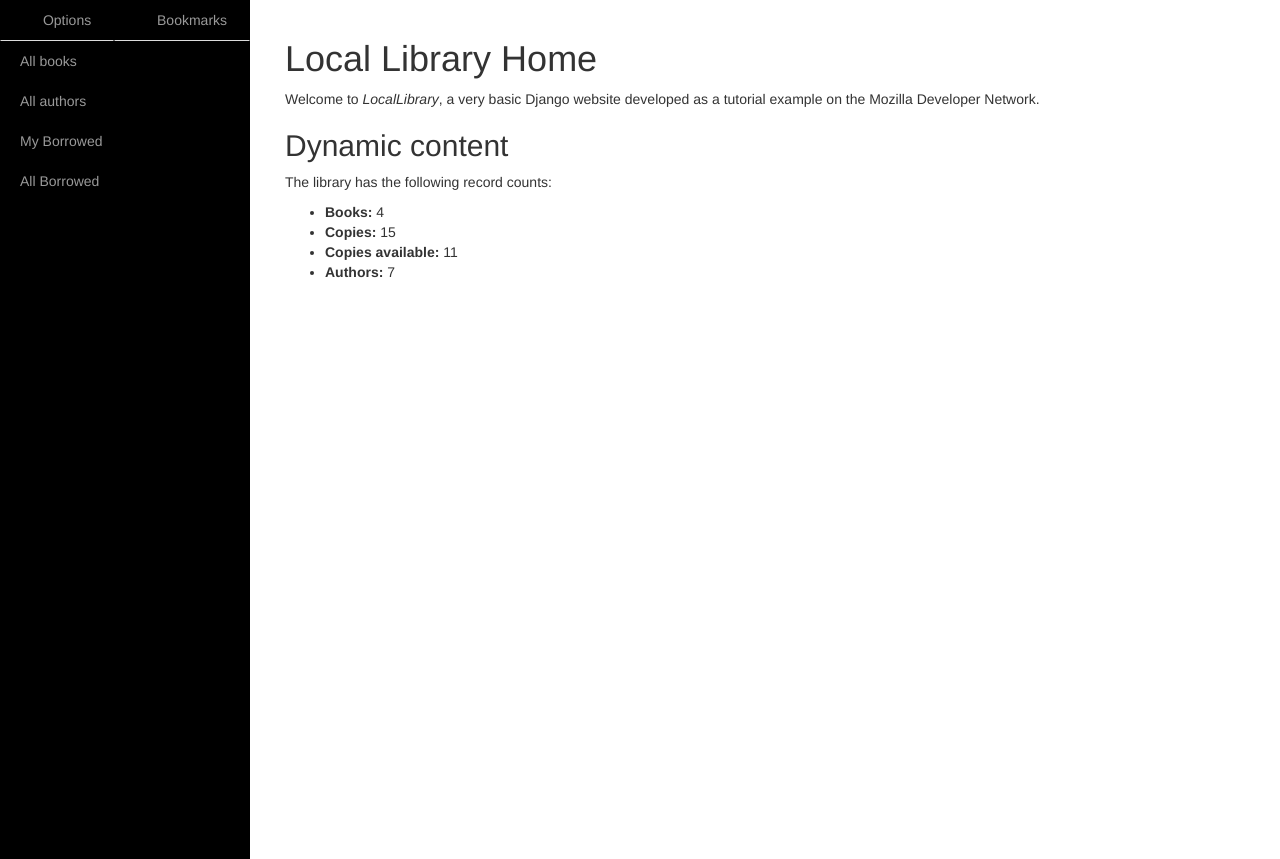
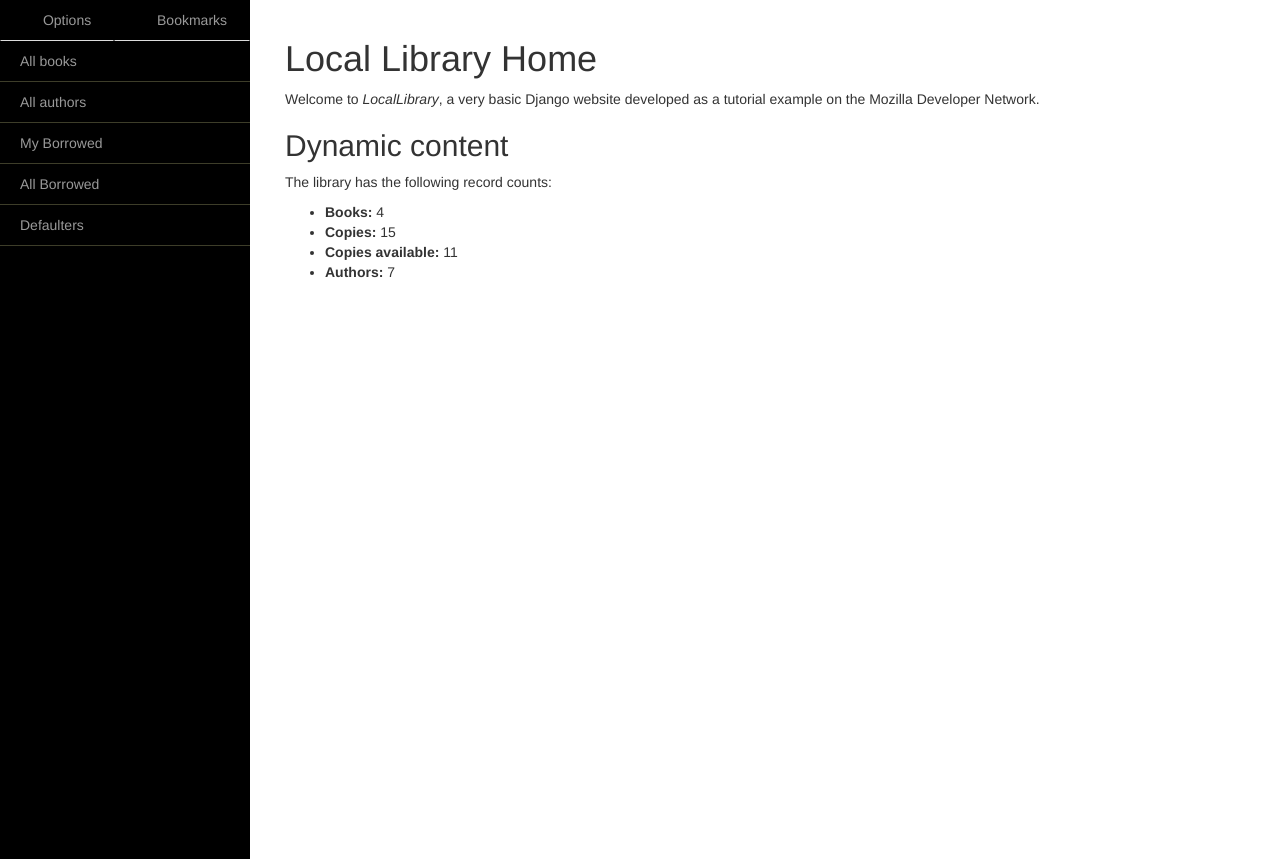
Before and after one commit to rubyAce71697/locallibrary, a Django app: page /catalog/home/ in a window 1280 px wide. Shown: the part 51-910 px from the top of the page. Run offline with Django 3.2, Linux system fonts and the light colour scheme; a user stored in the database is signed in; data comes from the database, SQL or seed files in the repository; some libraries are stand-ins or nearby versions.

Commit message:
minor ui changes

```diff
--- a/catalog/static/css/simple-sidebar.css
+++ b/catalog/static/css/simple-sidebar.css
@@ -84,6 +84,7 @@
 .sidebar-nav li a:active,
 .sidebar-nav li a:focus {
     text-decoration: none;
+    background: rgba(255,255,255,0.2);
 }
 
 .sidebar-nav > .sidebar-brand {
--- a/catalog/static/css/styles.css
+++ b/catalog/static/css/styles.css
@@ -6,7 +6,7 @@
 
 
 body {
-  background: #eee !important;
+  background: #000d33!important;
 }
 
 .wrapper {
--- a/catalog/static/js/utilities.js
+++ b/catalog/static/js/utilities.js
@@ -124,7 +124,7 @@
             $("#bookmarks").empty();
             $.each(json, function(index,data1){
                 console.log(data1);
-                $("#bookmarks").append("<li><a href=" + data1['url'] + ">" + data1['title'] + "</li>");
+                $("#bookmarks").append("<li><a href=" + data1['url'] + ">" + data1['title'] + "</li><hr style='margin:0.05px; border-color:#3d3d29'>");
             });
         }
 
--- a/catalog/templates/base_generic.html
+++ b/catalog/templates/base_generic.html
@@ -19,8 +19,10 @@
     <script src="https://ajax.googleapis.com/ajax/libs/jquery/1.12.4/jquery.min.js"></script>
     <script src="https://maxcdn.bootstrapcdn.com/bootstrap/3.3.7/js/bootstrap.min.js"></script>
     <script src="https://ajax.googleapis.com/ajax/libs/jquery/2.1.1/jquery.min.js"></script>
-        <link href="{% static 'css/bootstrap.min.css' %}" rel="stylesheet">
+    <link href="{% static 'css/bootstrap.min.css' %}" rel="stylesheet">
     <link href="{% static 'css/simple-sidebar.css' %}" rel="stylesheet">
+    <link href="{% static 'css/table.css' %}" rel="stylesheet">
+
 
 
     <script src="https://cdnjs.cloudflare.com/ajax/libs/jquery-cookie/1.4.1/jquery.cookie.min.js"></script>
@@ -84,13 +86,18 @@
         </ul>
         <div id="London" class="city">
                 <li><a href="{% url 'book' %}">All books</a></li>
+                <hr style="margin:0.05px; border-color:#3d3d29">
                 <li><a href="{% url 'author' %}">All authors</a></li>
-
+                <hr style="margin:0.05px; border-color:#3d3d29">
                 {% if user.is_authenticated %}
                     <li><a href="{% url 'my-borrowed' %}">My Borrowed</a></li>
+                    <hr style="margin:0.05px; border-color:#3d3d29">
 
                     {% if perms.catalog.can_mark_returned %}
                         <li><a href="{% url 'all-borrowed' %}">All Borrowed</a></li>
+                        <hr style="margin:0.05px; border-color:#3d3d29">
+                        <li><a href="{% url 'all-defaulters' %}">Defaulters</a></li>
+                        <hr style="margin:0.05px; border-color:#3d3d29">
                     {% endif %}
 
                 {% else %}
--- a/catalog/templates/catalog/login.html
+++ b/catalog/templates/catalog/login.html
@@ -14,13 +14,13 @@
 
 </head>
 
-<body>
+<body style="bgcolor:#000d33">
     <div class="wrapper">
     <form class="form-signin" method="post" action="{% url 'login' %}">
       {% csrf_token %}
       <h2 class="form-signin-heading">Please login</h2>
-        {{ form.username|addClass:"form-control" }}
-        {{ form.password|addClass:"form-control" }}
+        {{ form.username|addClass:"class,form-control" }}
+        {{ form.password|addClass:"class,form-control" }}
 
 
 
--- a/catalog/templatetags/myfilters.py
+++ b/catalog/templatetags/myfilters.py
@@ -5,4 +5,4 @@
 
 @register.filter(name='addClass')
 def  addClass(value,arg):
-    return value.as_widget(attrs={'class':arg})
+    return value.as_widget(attrs={arg.split(',')[0].strip():arg.split(',')[1].strip()})
--- a/catalog/urls.py
+++ b/catalog/urls.py
@@ -51,3 +51,7 @@
 urlpatterns += [
     url(r'^ajax/bookmarkme/$', views.bookmarkme, name='check_issue')
 ]
+
+urlpatterns += [
+    url(r'^defaulters/$', views.get_defaulters, name='all-defaulters')
+]
--- a/catalog/views.py
+++ b/catalog/views.py
@@ -230,6 +230,15 @@
     return JsonResponse({'status':status})
 
 
+def get_defaulters(request):
+    defaulter_instances = BookInstance.objects.filter(Q(borrower__isnull=False ) & Q( due_back__lt=datetime.datetime.now()))
+    print "--- number of defaulters --- ", defaulter_instances.count()
+
+    return render( request, "catalog/all_defaulters.html",
+    context={
+        "defaulters": defaulter_instances
+    })
+
 class AuthorCreate(CreateView):
     model = Author
     fields = "__all__"
```
Also changed, not shown: 3 other files.
